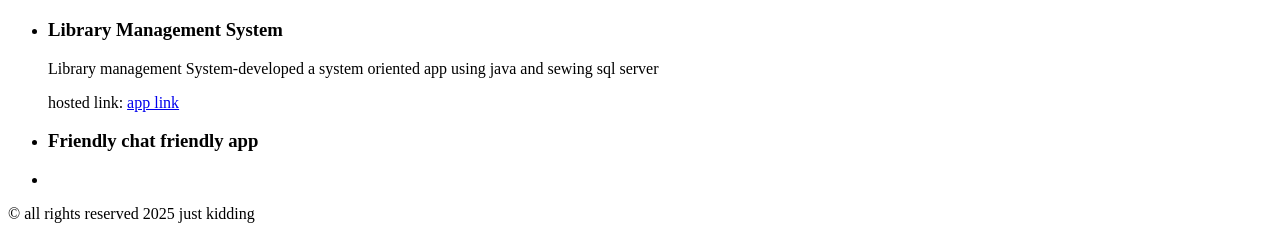
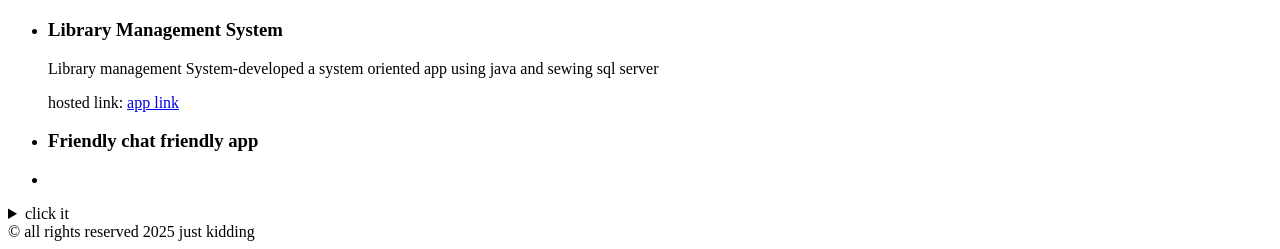
Before and after one commit to blackoilcan/love-babbar-project-1, a plain HTML site: page index.html in a window 1280 px wide. Shown: the part 620-869 px from the top of the page. Drawn offline with Linux system fonts and the light colour scheme.

Commit message:
added a drop down clickable button

```diff
--- a/index.html
+++ b/index.html
@@ -37,6 +37,10 @@
             <li><h3>Friendly chat friendly app</h3></li>
             <li></li>
         </ul>
+        <details>
+            <summary>click it</summary>
+            nice monkey
+        </details>
 
        <footer>&copy; all rights reserved 2025 just kidding</footer>
 </body>
```
